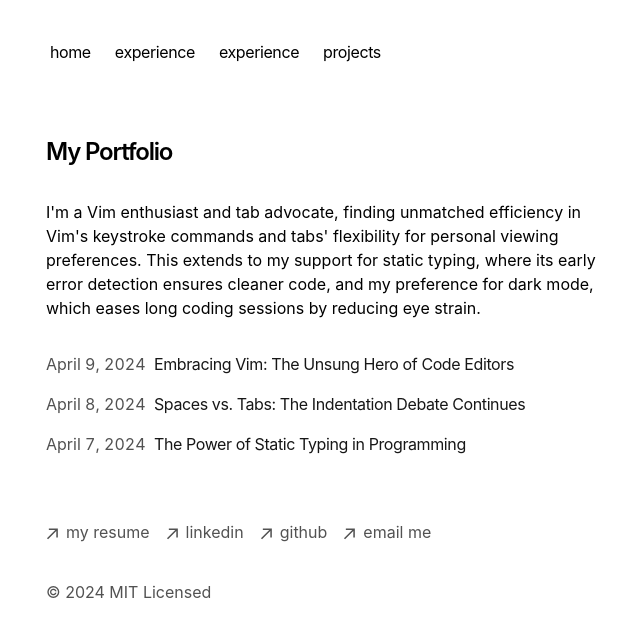
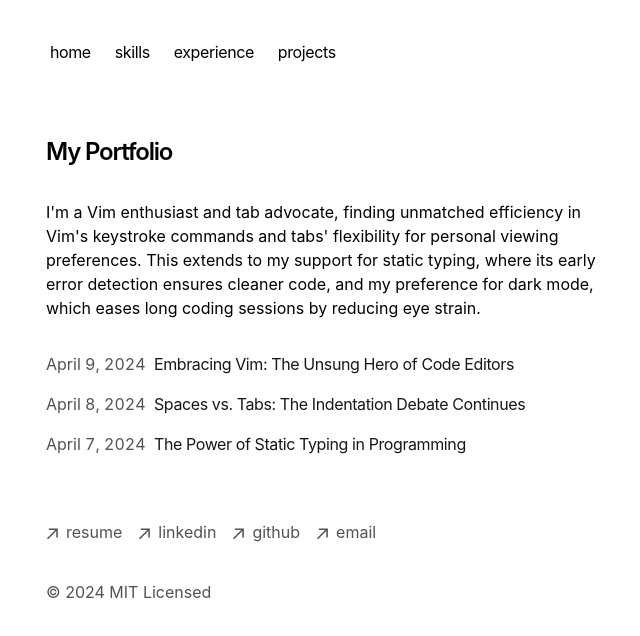
Before and after one commit to nnwetzel/portfolio, a Next.js app: page / in a window 1280 px wide. Shown: the top 636 px of the page, without its empty margins (306-946 px from the left). Built offline with nearby package versions, Linux system fonts and the light colour scheme.

Commit message:
Fix resume

```diff
--- a/app/components/footer.tsx
+++ b/app/components/footer.tsx
@@ -25,9 +25,10 @@ export default function Footer() {
               rel="noopener noreferrer"
               target="_blank"
               href="/public/Nathaniel_Wetzel_Resume.pdf"
+              download="Nathaniel_Wetzel_Resume.pdf"
           >
             <ArrowIcon/>
-            <p className="ml-2 h-7">my resume</p>
+            <p className="ml-2 h-7">resume</p>
           </a>
         </li>
         <li>
@@ -60,7 +61,7 @@ export default function Footer() {
               href="mailto:wetzel.na@northeastern.edu"
           >
             <ArrowIcon/>
-            <p className="ml-2 h-7">email me</p>
+            <p className="ml-2 h-7">email</p>
           </a>
         </li>
       </ul>
--- a/app/components/nav.tsx
+++ b/app/components/nav.tsx
@@ -5,7 +5,7 @@ const navItems = {
     name: 'home',
   },
   '/skills': {
-    name: 'experience',
+    name: 'skills',
   },
   '/experience': {
     name: 'experience',
```
